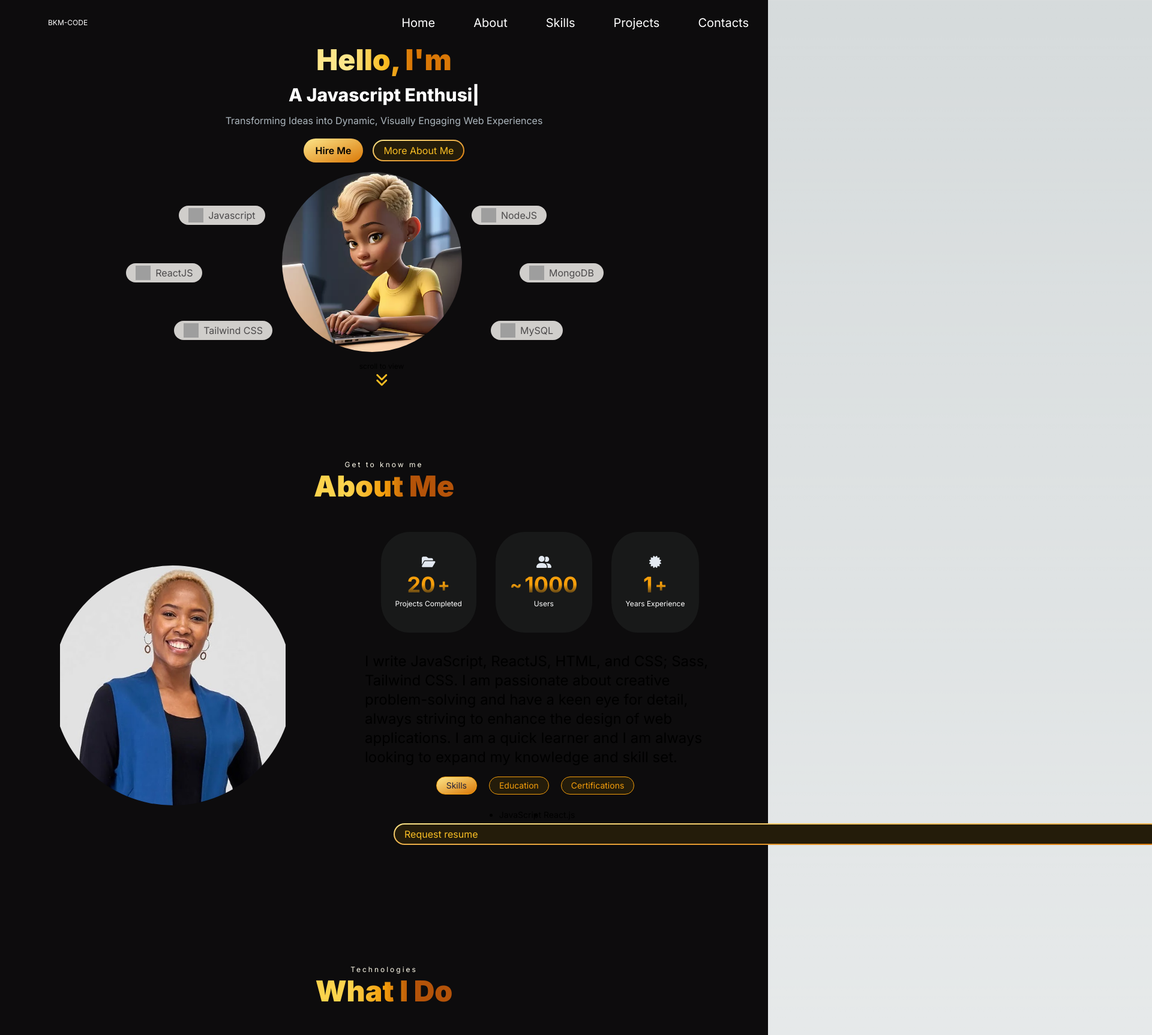
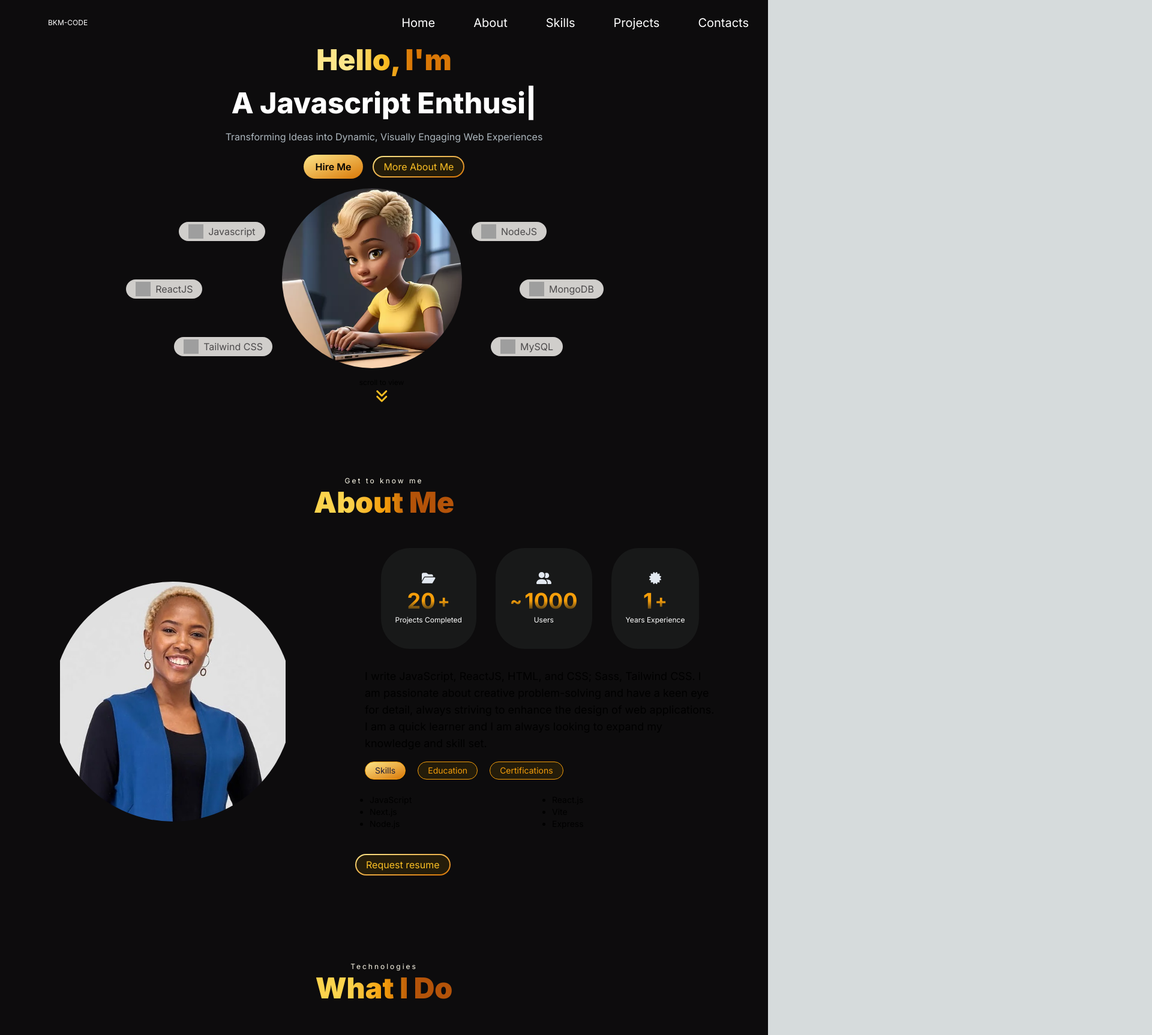
Before and after one commit to bridgitkanini/bridgitkanini-portfolio, a Next.js app: page / in a window 1280 px wide. Shown: the top 1726 px of the page at 60% size, 1920 px wide, since content can reach past the window. Built offline with nearby package versions, Linux system fonts and the light colour scheme; grey boxes are pictures that could not be loaded.

Commit message:
Fix media query bugs

```diff
--- a/src/app/components/AboutSection.jsx
+++ b/src/app/components/AboutSection.jsx
@@ -10,7 +10,7 @@ const TAB_DATA = [
     title: "Skills",
     id: "skills",
     content: (
-      <ul className="list-disc grid grid-cols-2 gap-x-8 sm:gap-x-1 pl-2 text-sm">
+      <ul className="list-disc grid grid-cols-2 gap-x-8 pl-2 text-sm">
         <li>JavaScript</li>
         <li>React.js</li>
         <li>Next.js</li>
@@ -110,9 +110,9 @@ const AboutSection = () => {
           height={300}
           className="rounded-full mt-20 md:ml-10 object-contain sm:w-[400px] sm:h-[400px] mx-auto"
         />
-        <div className="relative ml-8 md:mt-0 sm:text-left flex flex-col items-center justify-center h-full sm:-ml-10 pr-10">
+        <div className="relative ml-8 md:mt-0 sm:text-left flex flex-col h-full sm:-ml-10 pr-10">
           <AchievementsSection />
-          <p className="text-sm md:text-xl lg:text-2xl mx-auto ">
+          <p className="text-sm md:text-base lg:text-lg mx-auto ">
             I write JavaScript, ReactJS, HTML, and CSS; Sass, Tailwind CSS. I am
             passionate about creative problem-solving and have a keen eye for
             detail, always striving to enhance the design of web applications. I
@@ -146,10 +146,10 @@ const AboutSection = () => {
             {TAB_DATA.find((t) => t.id === tab).content}
           </div>
         </div>
-        <div className="ml-8 mt-5 sm:ml-80 sm:-mt-14">
+        <div className="mt-5 sm:ml-72">
           <Link
             href="/#contact"
-            className="absolute sm:ml-72 sm:mt-1 px-1 inline-block py-1 sm:w-full w-fit rounded-full bg-gradient-to-br from-amber-200 to-amber-600 hover:bg-amber-500 text-amber-400"
+            className="absolute sm:ml-64 sm:mt-1 px-1 inline-block py-1 w-fit rounded-full bg-gradient-to-br from-amber-200 to-amber-600 hover:bg-amber-500 text-amber-400"
           >
             <span className="block bg-[#241c0a] hover:tracking-widest transition-all ease-in-out duration-1000 rounded-full px-4 py-1 -mx-0.5 -my-0.5">
               Request resume
--- a/src/app/components/HeroSection.jsx
+++ b/src/app/components/HeroSection.jsx
@@ -21,7 +21,7 @@ const HeroSection = () => {
           transition={{ duration: 0.5 }}
           className="col-span-8 place-self-center text-center sm:text-left justify-self-center"
         >
-          <h1 className="text-white mb-2 text-2xl sm:text-2xl lg:text-3xl lg:leading-normal font-extrabold">
+          <h1 className="text-white mb-2 text-2xl sm:text-3xl lg:text-5xl lg:leading-normal font-extrabold">
             <TypeAnimation
               sequence={[
                 "Bridgit Kanini",
--- a/src/app/components/ProjectsSection.jsx
+++ b/src/app/components/ProjectsSection.jsx
@@ -80,7 +80,7 @@ const ProjectsSection = () => {
       <div className="flex justify-center">
         <Link
           href="/allprojects"
-          className="mt-8 text-sm sm:text-xl px-20 inline-block py-2 w-fit sm:w-full rounded-full mr-4 bg-gradient-to-br from-amber-200 to-amber-600 hover:tracking-widest transition-all ease-in-out duration-1000 text-black"
+          className="mt-8 text-sm sm:text-xl px-20 inline-block py-2 w-fit rounded-full mr-4 bg-gradient-to-br from-amber-200 to-amber-600 hover:tracking-widest transition-all ease-in-out duration-1000 text-black"
         >
           Checkout More Projects
         </Link>
```
